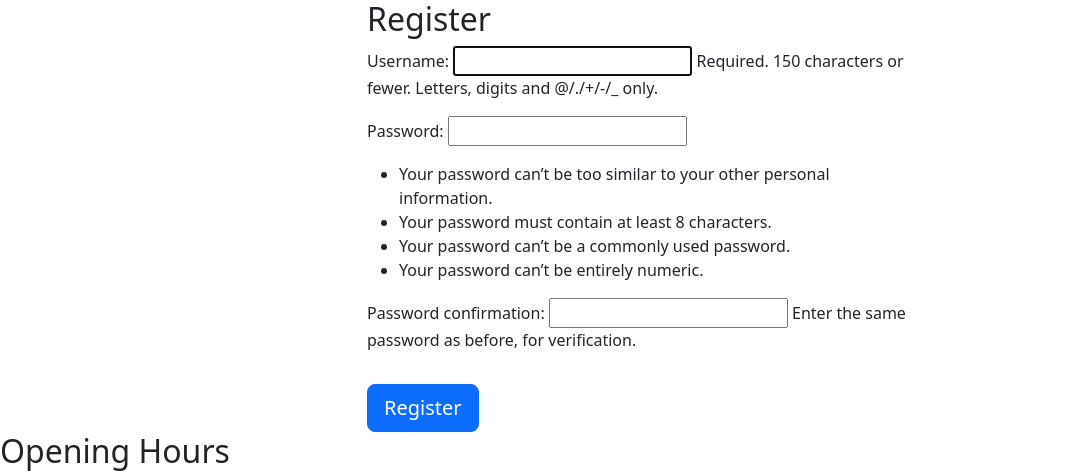
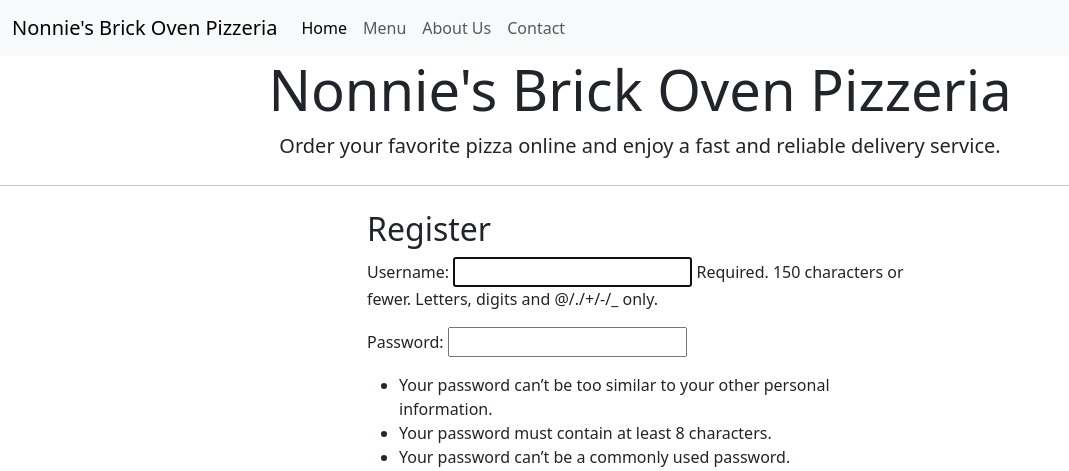
Before and after one commit to andrewanchor/nonniespizza2.0, a Django app: page /menu/register in a window 1280 px wide. Shown: the top 471 px of the page, without its empty margins (0-1069 px from the left). Run offline with Django 4.2, Linux system fonts and the light colour scheme.

Commit message:
adding navbar

```diff
--- a/nonnies_pizza/menu/templates/register.html
+++ b/nonnies_pizza/menu/templates/register.html
@@ -9,6 +9,37 @@
   <title>Nonnie's Brick Oven Pizzeriaaaaaaaaaa</title>
 </head>
 <body>
+
+    <nav class="navbar navbar-expand-lg navbar-light bg-light">
+        <div class="container-fluid">
+          <a class="navbar-brand" href="#">Nonnie's Brick Oven Pizzeria</a>
+          <button class="navbar-toggler" type="button" data-bs-toggle="collapse" data-bs-target="#navbarNav" aria-controls="navbarNav" aria-expanded="false" aria-label="Toggle navigation">
+            <span class="navbar-toggler-icon"></span>
+          </button>
+          <div class="collapse navbar-collapse" id="navbarNav">
+            <ul class="navbar-nav">
+              <li class="nav-item">
+                <a class="nav-link active" aria-current="page" href="/">Home</a>
+              </li>
+              <li class="nav-item">
+                <a class="nav-link" href="/menu">Menu</a>
+              </li>
+              <li class="nav-item">
+                <a class="nav-link" href="#">About Us</a>
+              </li>
+              <li class="nav-item">
+                <a class="nav-link" href="#">Contact</a>
+              </li>
+            </ul>
+          </div>
+        </div>
+      </nav>
+      <div class="jumbotron bg-white">
+        <h1 class="display-4 text-center">Nonnie's Brick Oven Pizzeria</h1>
+        <p class="lead text-center">Order your favorite pizza online and enjoy a fast and reliable delivery service.</p>
+        <hr class="my-4">
+        </div>
+
     <div class="container">
         <div class="row">
           <div class="col-md-6 mx-auto">
```
Also changed, not shown: nonnies_pizza/menu/templates/cart.html (+30 -0 lines), nonnies_pizza/db.sqlite3.
